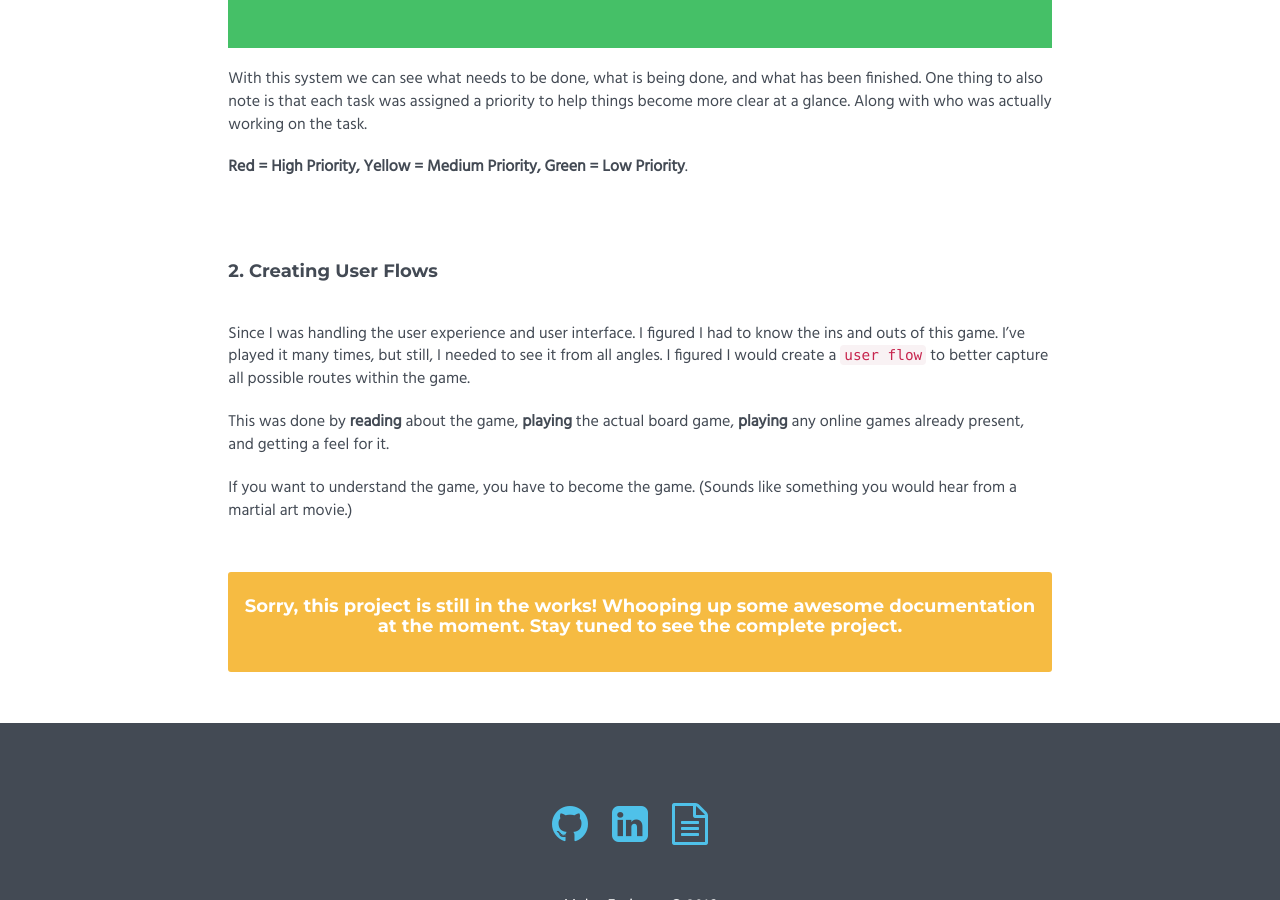
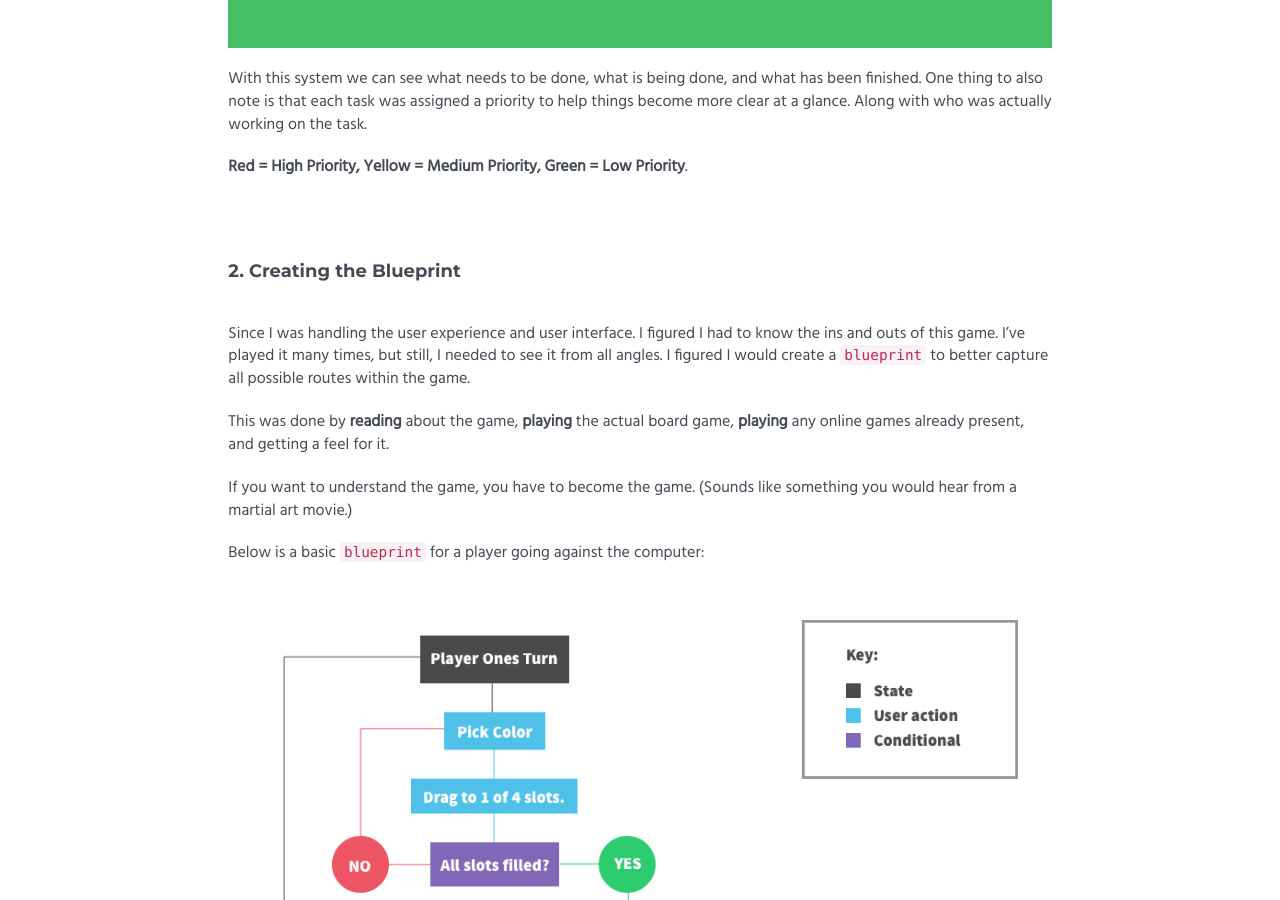
Before and after one commit to torleif-nielsen/enriquezm.github.io, a Jekyll site: the page built from _posts/projects/2016-06-07-mastermind-game-design.md, in a window 1280 px wide and 900 px high, scrolled down 2231 px. Built offline with Jekyll 4.4.1, drawn with Linux system fonts in a browser that asks for light colours; comment, search, counter and statistics services are not loaded.

Commit message:
Update post.

````diff
--- a/_posts/projects/2016-06-07-mastermind-game-design.md
+++ b/_posts/projects/2016-06-07-mastermind-game-design.md
@@ -34,10 +34,14 @@ With this system we can see what needs to be done, what is being done, and what
 
  **Red = High Priority, Yellow = Medium Priority, Green = Low Priority**.
 
-#### 2. Creating User Flows
+#### 2. Creating the Blueprint
 
-Since I was handling the user experience and user interface. I figured I had to know the ins and outs of this game. I've played it many times, but still, I needed to see it from all angles. I figured I would create a ```user flow``` to better capture all possible routes within the game.
+Since I was handling the user experience and user interface. I figured I had to know the ins and outs of this game. I've played it many times, but still, I needed to see it from all angles. I figured I would create a ```blueprint``` to better capture all possible routes within the game.
 
 This was done by **reading** about the game, **playing** the actual board game, **playing** any online games already present, and getting a feel for it.
 
 If you want to understand the game, you have to become the game. (Sounds like something you would hear from a martial art movie.)
+
+Below is a basic ```blueprint``` for a player going against the computer:
+
+![]({{ site.baseurl }}/production/images/post-images/2016-06-07-mastermind-game-design/img01.png)
````
Also changed, not shown: production/images/post-images/2016-06-07-mastermind-game-design/img01.png (added).
